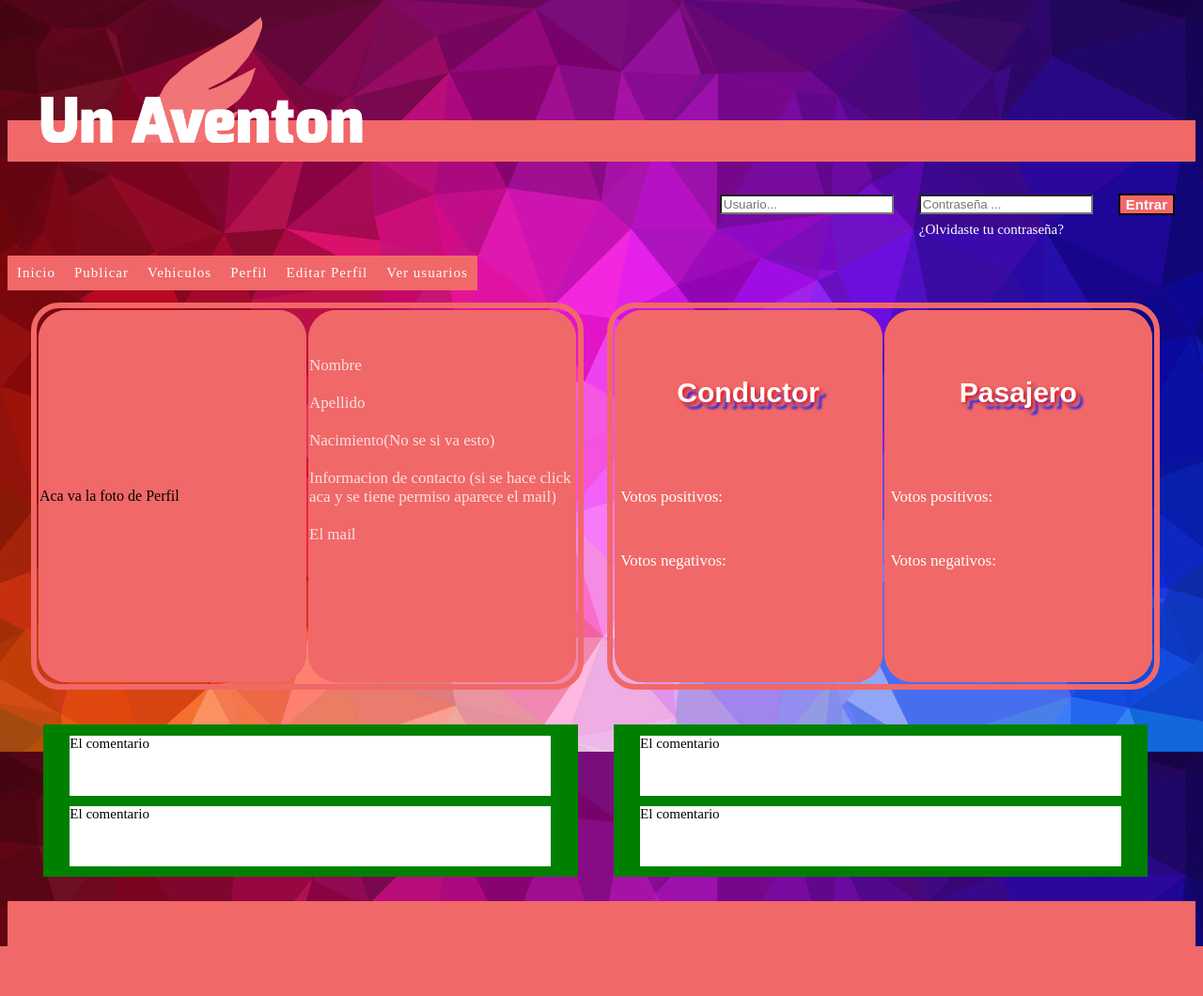
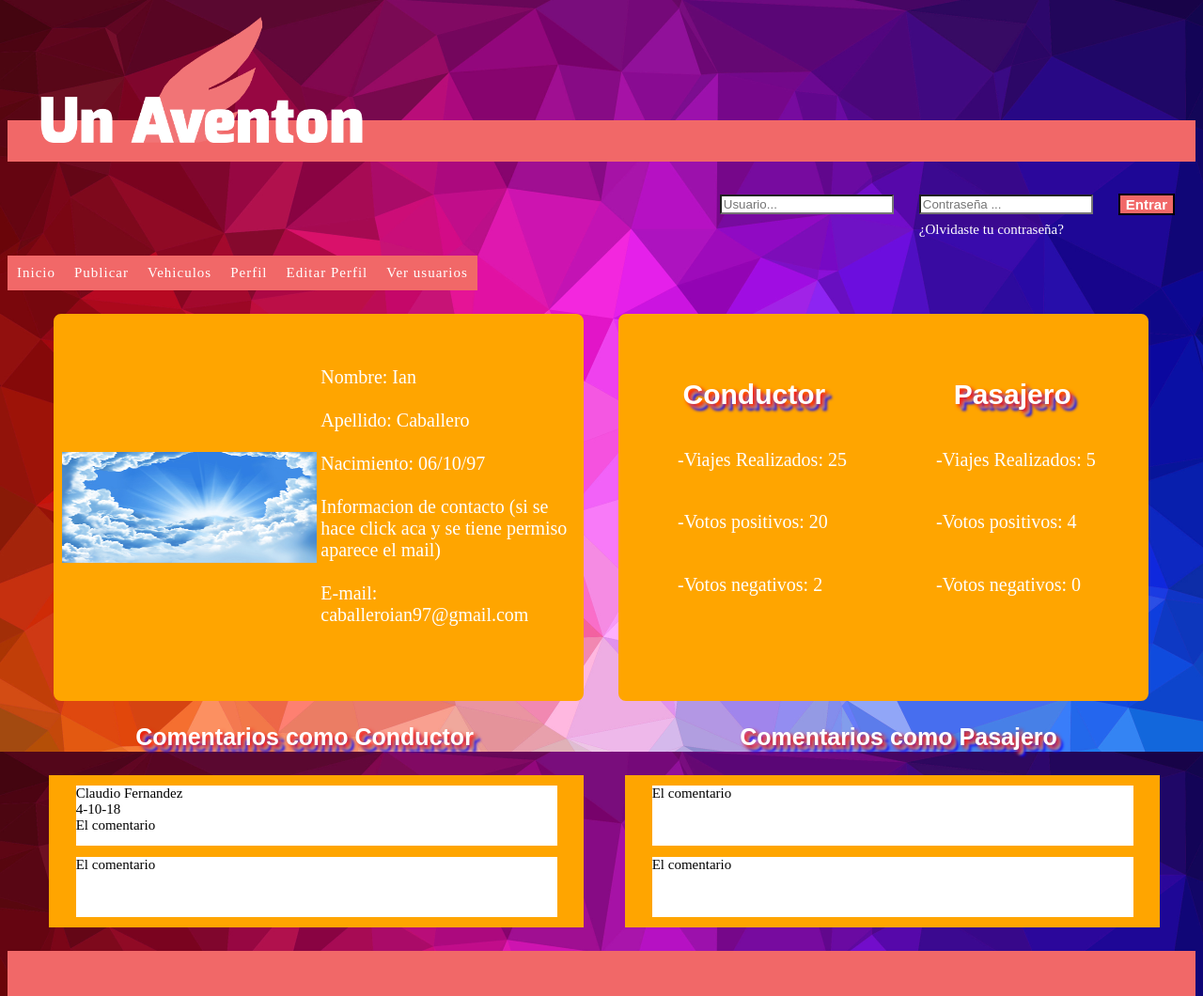
Before and after one commit to BelenEcheverria/unAventonApp, a PHP site: page /verPerfilUsuario.php in a window 1280 px wide. Shown: the whole page at 94% size. Before the commit the page ends 1007 px from the top, so only its background shows below. Run offline with PHP 8.4, Linux system fonts and the light colour scheme.

Commit message:
Frontend Perfil mejorado

```diff
--- a/Bienvenida.php
+++ b/Bienvenida.php
@@ -15,6 +15,7 @@
 	<div class="BienvenidaMensaje">Bienvenido a UnAventón!</div>
 	<div class="CajaBienvenida">
 		<div class="CrearUnaCUenta">Crear una cuenta</div>
+		<form>
 		<table class="CajaRegistro">
 			<tr>
 				<td>
@@ -50,6 +51,8 @@
 				</td>
 			</tr>
 		</table>
+			<input type="submit" class="BotonRegistrar" value="Registrar">
+		</form>
 	</div>
 	<div class="CajaDerechaCajaBienvenida">
 		<div class="FraseCompartiendoDestinos">
--- a/estilos.css
+++ b/estilos.css
@@ -16,12 +16,12 @@
 }
 .AlineacionVotosNYP {
 	text-align:left;
-	margin-left:2%;
+	margin-left:20%;
 	margin-bottom:10%;
 	height:10%;
 	width:90%;
 	color:white;
-	font-size:17px;
+	font-size:20px;
 }
 .ArreglarFondoMenuBarra{
 	background-color:#F16868;
@@ -194,11 +191,14 @@
 	margin:1% 1% 1% 1%;
 }
 .CajaInformacionPersonal {
-	width:47%;
-	margin:1% 1% 1% 1%;
+	width:45%;
+	margin-left:3%;
+	margin-top:2%;
+	margin-bottom:2%;
 	float:left;
-	border:6px solid #F16868;
-	border-radius:30px;
+	border: 6px solid #ffa500;
+    border-radius: 8px;
+	background-color:#ffa500;
 }
 .CajaInformacionCalificacion {
 	width:48%;
@@ -233,19 +233,18 @@
 	margin-right:17%;
 }
 .ComentariosConductor {
-	margin-left:3%;
+	margin-left:3.5%;
 	margin-top:2%;
 	margin-bottom:2%;
-	background-color:green;
+	background-color:#ffa500;
 	width:45%;
 	float:left;
 }
 .ComentariosPasajero {
-	margin-right:3%;
 	margin-top:2%;
 	margin-bottom:2%;
-	margin-left:3%;
-	background-color:green;
+	margin-left:3.5%;
+	background-color:#ffa500;
 	width:45%;
 	float:left;
 }
@@ -353,8 +352,6 @@
 .ImagenPerfil {
 	height:100%;
 	width:50%;
-	background-color:#F16868;
-	border-radius:30px;
 }
 .ImagenPerfilListado {
 	width:5%;
@@ -370,6 +367,11 @@
 	margin-left:7%;
 	color:white;
 	font-weight:800;
+}
+.LaImagenDePerfil {
+	height:30%;
+	max-height:31%;
+	width:100%;
 }
 .LineaPiePagina {
 	width: 100%;
@@ -394,9 +396,8 @@
 .NombreYApellido {
 	width:100%;
 	height:90%;
-	opacity:0.8;
 	color:white;
-	font-size:17px;
+	font-size:20px;
 	margin-top:20%;
 }
 .NombreApellidoListado {
@@ -442,6 +443,18 @@
 	opacity:0.9;
 	background-color:#ffa500;
 }
+.SeMeTerminoLaOriginalidad {
+	width:50%;
+	color:white;
+	font-size:25px;
+	float:left;
+	text-align:center;
+	text-shadow:3px 3px 4px #f00,
+               5px 5px 3px #aaa,
+               7px 7px 3px #00f;
+	font-weight:800;
+	font-family:Arial;
+}
 .TablaListadoUsuarios {
 	width:75%;
 	float:left;
@@ -465,6 +478,7 @@
 	font-family:Arial;
 	font-weight:750;
 	font-size:30px;
+	margin-bottom:15%;
 }
 .UnAventonInicio {
 	font-family:Arial;
--- a/verPerfilUsuario.php
+++ b/verPerfilUsuario.php
@@ -21,13 +21,14 @@ include "MenuBarra.php";
 	<div class="CajaInformacionPersonal">
 		<table class="FotoYNombre">
 			<tr class="ImagenPerfil">
-				<td class="ImagenPerfil">Aca va la foto de Perfil</td>
+				<td class="ImagenPerfil"><img class="LaImagenDePerfil" src="Imagenes/nube.jpg"></td>
 				<td class="ImagenPerfil">
-					<div class="NombreYApellido">Nombre
-						<br><br>Apellido
-						<br><br>Nacimiento(No se si va esto)
+					<div class="NombreYApellido">
+						Nombre: Ian
+						<br><br>Apellido: Caballero
+						<br><br>Nacimiento: 06/10/97
 						<br><br>Informacion de contacto (si se hace click aca y se tiene permiso aparece el mail)
-						<br><br>El mail
+						<br><br>E-mail: caballeroian97@gmail.com
 						</div>
 				</td>
 			</tr>
@@ -40,30 +41,48 @@ include "MenuBarra.php";
 					<div class="UnConductorPasajero">
 						Conductor
 					</div>
-					<div class="AlineacionVotosNYP" style="margin-top:30%">
-						Votos positivos:
+					<div class="AlineacionVotosNYP">
+						-Viajes Realizados: 25
 					</div>
 					<div class="AlineacionVotosNYP">
-						Votos negativos:
+						-Votos positivos: 20
+					</div>
+					<div class="AlineacionVotosNYP">
+						-Votos negativos: 2
 					</div>
 				</td>
 				<td class="ImagenPerfil">
 					<div class="UnConductorPasajero">
 						Pasajero
 					</div>
-					<div class="AlineacionVotosNYP" style="margin-top:30%">
-						Votos positivos:
+					<div class="AlineacionVotosNYP">
+						-Viajes Realizados: 5
 					</div>
 					<div class="AlineacionVotosNYP">
-						Votos negativos:
+						-Votos positivos: 4
+					</div>
+					<div class="AlineacionVotosNYP">
+						-Votos negativos: 0
 					</div>
 				</td>
 			</tr>
 		</table>
 	</div>
 </div>
+<div class="SeMeTerminoLaOriginalidad">
+	Comentarios como Conductor
+</div>
+<div class="SeMeTerminoLaOriginalidad">
+	Comentarios como Pasajero
+</div>
+
 <div class="ComentariosConductor">
 	<div class="UnComentario">
+		<div>
+			Claudio Fernandez
+			<br>
+			4-10-18
+		</div>
 		El comentario
 	</div>
 	<div class="UnComentario">
```
Also changed, not shown: other parts of estilos.css (+13 -12 lines), Imagenes/VotoNegativo.png (added), Imagenes/VotoPositivo.png (added).
